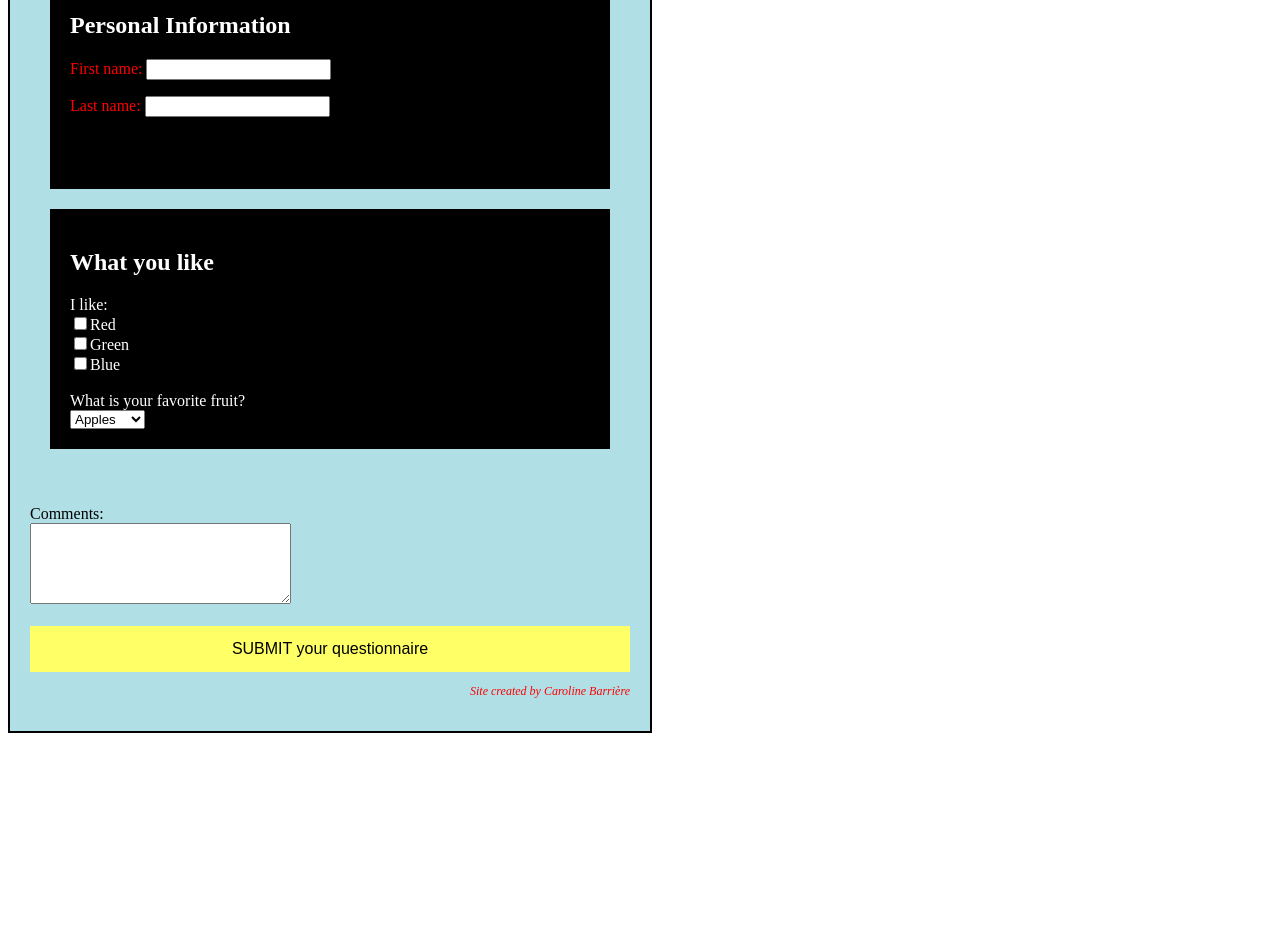
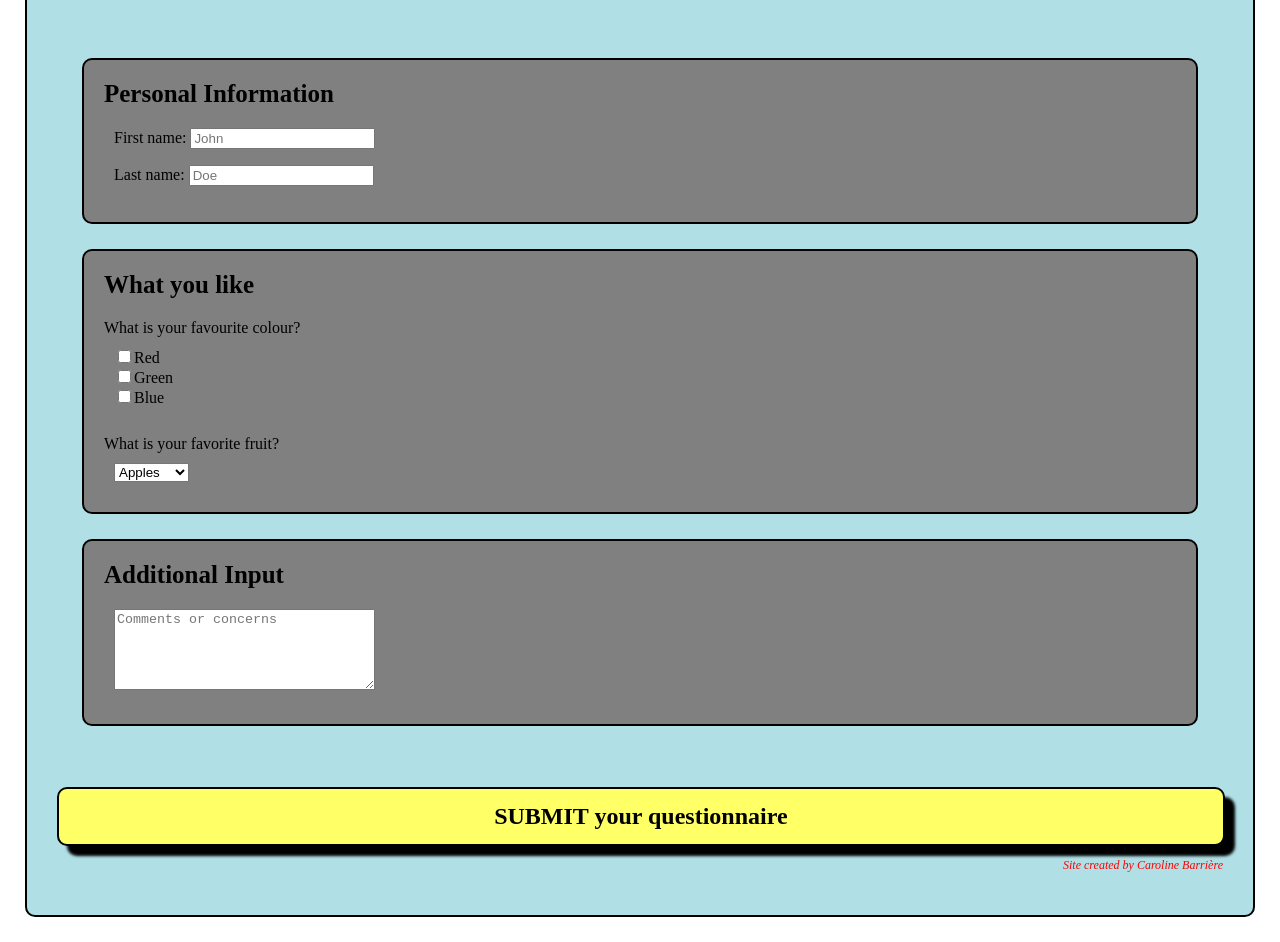
Before and after one commit to TiaElMasry/SEG3125-Group1-Lab1, a plain HTML site: page index.html in a window 1280 px wide. Shown: the part 682-1624 px from the top of the page. Before the commit the page ends 1423 px from the top, so only its background shows below. Drawn offline with Linux system fonts and the light colour scheme.

Commit message:
image added and page format changes

```diff
--- a/index.html
+++ b/index.html
@@ -17,7 +17,7 @@ May 2020
     <title>Questionnaire</title>
   </head>
 
-  <body>
+  <body class="smooth">
 	<h1>Survey</h1>
 	<form id="myform" action="index.php" >
 	<br>
@@ -28,47 +28,57 @@ May 2020
 	<br>
 	<br>
 	<! You should make your image clickable>
+	<a href="https://Provigo.ca" class="center">
         <img src="images/Provigo-FrontPage.JPG" alt="http://Provigo.ca" width="450" height="300">
-	<br>
-	<br>
-	<div class="question">
-	<h2> Personal Information </h2>
-	<p>First name: <input type="text" name="firstname"></p>
-	<p>Last name: <input type="text" name="lastname"></p>
+    </a>
 	<br>
 	<br>
 
+	<div class="input-area smooth">
+        <h2>Personal Information</h2>
+
+        <div class="input-fields">
+            <p>First name: <input type="text" name="firstname" placeholder="John"></p>
+            <p>Last name: <input type="text" name="lastname" placeholder="Doe"></p>
+        </div>
 	</div>
 
-	<div class="question">
-		<h2> What you like </h2>
-		I like:<br>
+	<div class="input-area smooth">
+		<h2>What you like</h2>
+
+		What is your favourite colour?
+        <div class="input-fields">
             <input type="checkbox" name="Color" value="Red">Red<br>
             <input type="checkbox" name="Color" value="Green">Green<br>
             <input type="checkbox" name="Color" value="Blue">Blue<br>
+        </div>
 
 		<br>
 
 		What is your favorite fruit?<br>
+        <div class="input-fields">
             <select id="favorite">
                 <option value="Apples" selected="selected">Apples</option>
                 <option value="Oranges">Oranges</option>
                 <option value="Bananas">Bananas</option>
             </select>
         </div>
+	</div>
+
+    <div class="input-area smooth">
+        <h2>Additional Input</h2>
+
+        <div class="input-fields">
+            <textarea rows="5" cols="30" placeholder="Comments or concerns"></textarea>
+        </div>
+    </div>
 
 	<br>
 	<br>
 
-	Comments:<br>
-	<textarea rows="5" cols="30"></textarea>
-
-	<br>
-	<br>
-
-	<button id="submitButton" type="button" class="block">
+    <a href="index.html" type="button" class="btn btn-large smooth center">
         SUBMIT your questionnaire
-	</button>
+    </a>
 
 	<p id="signature">Site created by Caroline Barrière</p>
 
--- a/styles/style.css
+++ b/styles/style.css
@@ -9,29 +9,23 @@ html {
 
   body {
     background-color: powderblue;
-    width: 600px;
+    width: auto;
     border: 2px solid black;
-    padding: 0px 20px 20px 20px;
-
+    padding: 30px;
   }
 
   h1 {
       font-size: 60px;
       text-align: center;
-      margin: 0;
-      padding: 20px 0;
+      margin: 15px;
+      padding: 20px 20px;
       color: #ff00ff;  /* Fuchsia */
       text-shadow: 3px 3px 1px black;
   }
 
-  img {
-    display: block;
-    margin: 0 auto;
-    align: center;
-  }
-
-  p {
-    color: red;
+  h2 {
+      font-size: 25px;
+      margin: 0px 0px 20px;
   }
 
   table {
@@ -48,15 +42,50 @@ html {
   }
 
   /* Defining styling for a specific element type - large block buttons */
-  .block {
+  .btn-large {
     display: block;
-    width: 100%;
+    width: 95%;
     border: none;
     background-color: #ffff66;  /* yellow */
+    color: black;
     padding: 14px 28px;
-    font-size: 16px;
+    font-size: 24px;
+    font-weight: bold;
     cursor: pointer;
     text-align: center;
+    box-shadow: 10px 10px 3px black;
+  }
+
+  a.btn {
+    text-decoration: none;
+  }
+
+  .input-area {
+    width: auto;
+    padding: 20px;
+    background-color: gray;
+    color: black;
+  }
+
+  .input-fields {
+      margin: 10px 10px;
+      font-size: 16px;
+  }
+
+  .smooth {
+    border: 2px solid black;
+    border-radius: 10px;
+    margin: 25px;
+  }
+
+  .center {
+    display: block;
+    margin: 0 auto;
+    text-align: center;
+  }
+
+  .center img {
+      display: inline-block;
   }
 
   /* Defining styling for a specific element with an id */
```
Also changed, not shown: images/Provigo-FrontPage.jpg (added). Lines whose indentation alone changed are shown as unchanged.
